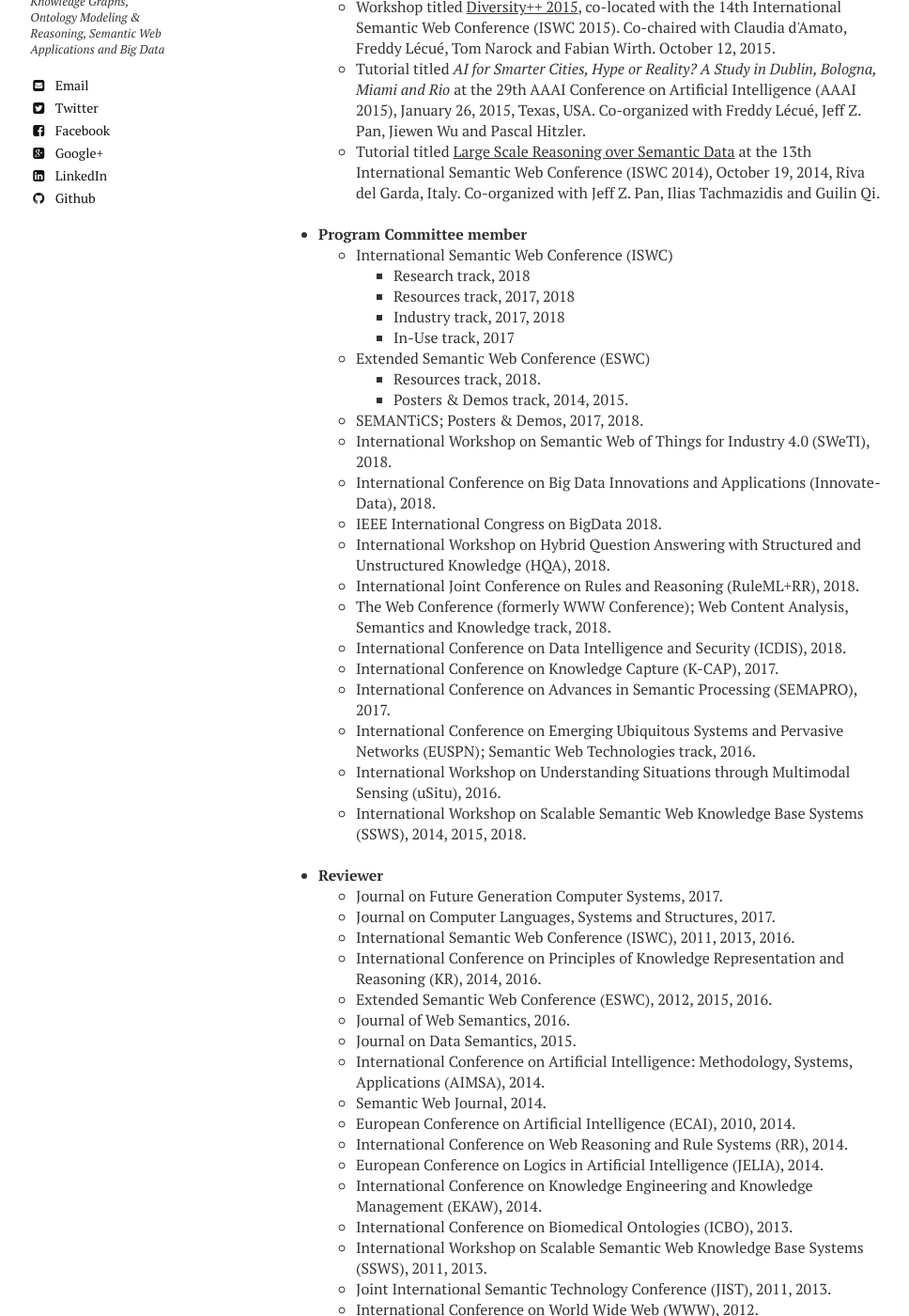
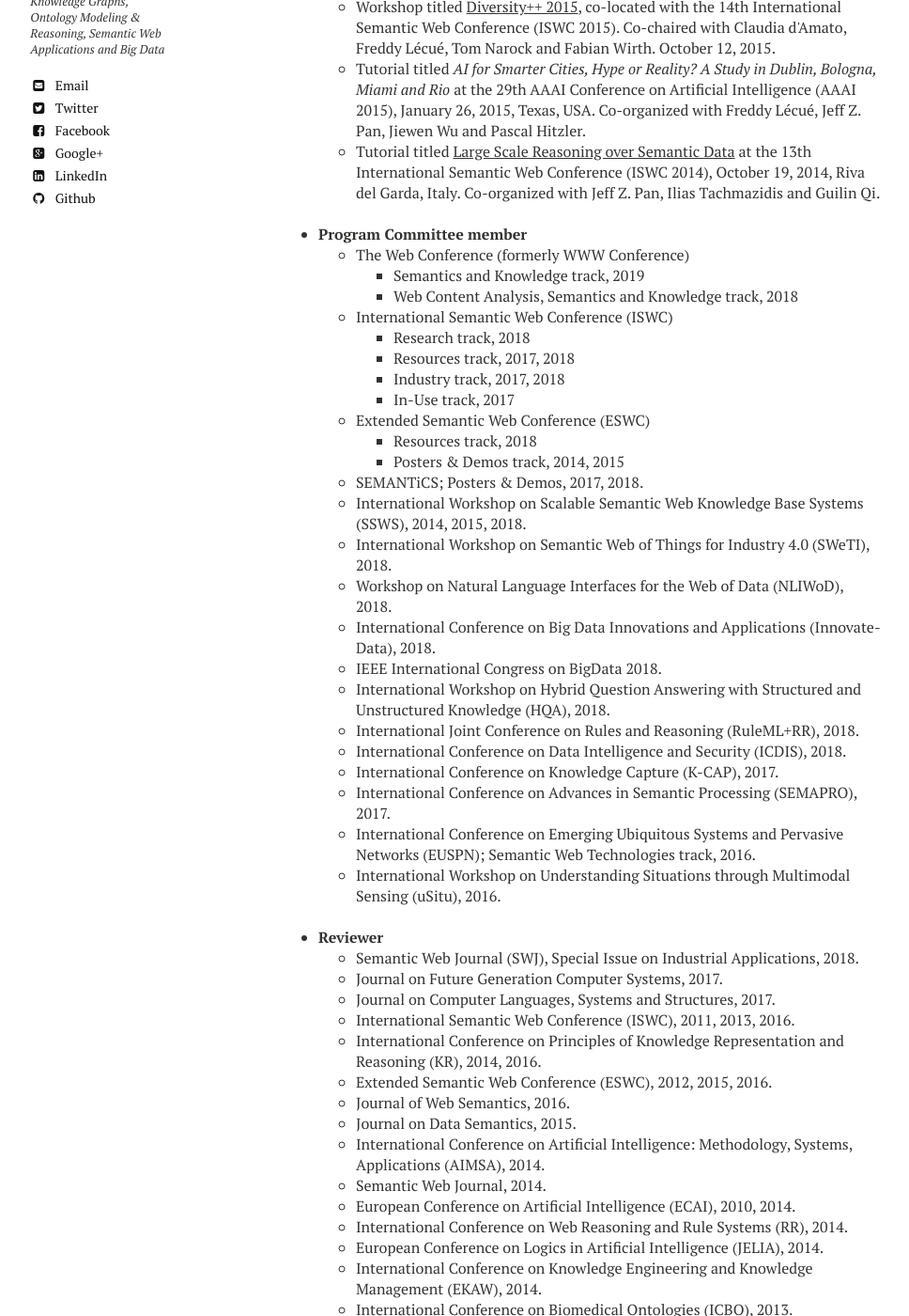
Before and after one commit to raghavam/raghavam.github.io, a Jekyll site: the page built from awards-activities.md, in a window 1280 px wide and 1400 px high, scrolled down 348 px. Shown: the whole window at 94% size, without its empty margins (21-989 px from the left). Built offline with Jekyll 4.4.1, drawn with Linux system fonts in a browser that asks for light colours; nearby versions of some CDN libraries.

Commit message:
added PC activities

```diff
--- a/awards-activities.md
+++ b/awards-activities.md
@@ -13,30 +13,34 @@ share: false
 &nbsp;
 
 * **Program Committee member**
+  * The Web Conference (formerly WWW Conference)
+      * Semantics and Knowledge track, 2019
+      * Web Content Analysis, Semantics and Knowledge track, 2018
   * International Semantic Web Conference (ISWC)
       * Research track, 2018
 	  * Resources track, 2017, 2018
 	  * Industry track, 2017, 2018
 	  * In-Use track, 2017
   * Extended Semantic Web Conference (ESWC)
-      * Resources track, 2018.
-	  * Posters & Demos track, 2014, 2015.
+      * Resources track, 2018
+	  * Posters & Demos track, 2014, 2015
   * SEMANTiCS; Posters & Demos, 2017, 2018.
+  * International Workshop on Scalable Semantic Web Knowledge Base Systems (SSWS), 2014, 2015, 2018.
   * International Workshop on Semantic Web of Things for Industry 4.0 (SWeTI), 2018.
+  * Workshop on Natural Language Interfaces for the Web of Data (NLIWoD), 2018.
   * International Conference on Big Data Innovations and Applications (Innovate-Data), 2018.
   * IEEE International Congress on BigData 2018.
   * International Workshop on Hybrid Question Answering with Structured and Unstructured Knowledge (HQA), 2018.
   * International Joint Conference on Rules and Reasoning (RuleML+RR), 2018.
-  * The Web Conference (formerly WWW Conference); Web Content Analysis, Semantics and Knowledge track,  2018.
   * International Conference on Data Intelligence and Security (ICDIS), 2018.
   * International Conference on Knowledge Capture (K-CAP), 2017.
   * International Conference on Advances in Semantic Processing (SEMAPRO), 2017.
   * International Conference on Emerging Ubiquitous Systems and Pervasive Networks (EUSPN); Semantic Web Technologies track, 2016.
   * International Workshop on Understanding Situations through Multimodal Sensing (uSitu), 2016.
-  * International Workshop on Scalable Semantic Web Knowledge Base Systems (SSWS), 2014, 2015, 2018.
 &nbsp;
 
 * **Reviewer**
+  * Semantic Web Journal (SWJ), Special Issue on Industrial Applications, 2018.
   * Journal on Future Generation Computer Systems, 2017.
   * Journal on Computer Languages, Systems and Structures, 2017.
   * International Semantic Web Conference (ISWC), 2011, 2013, 2016.
```
